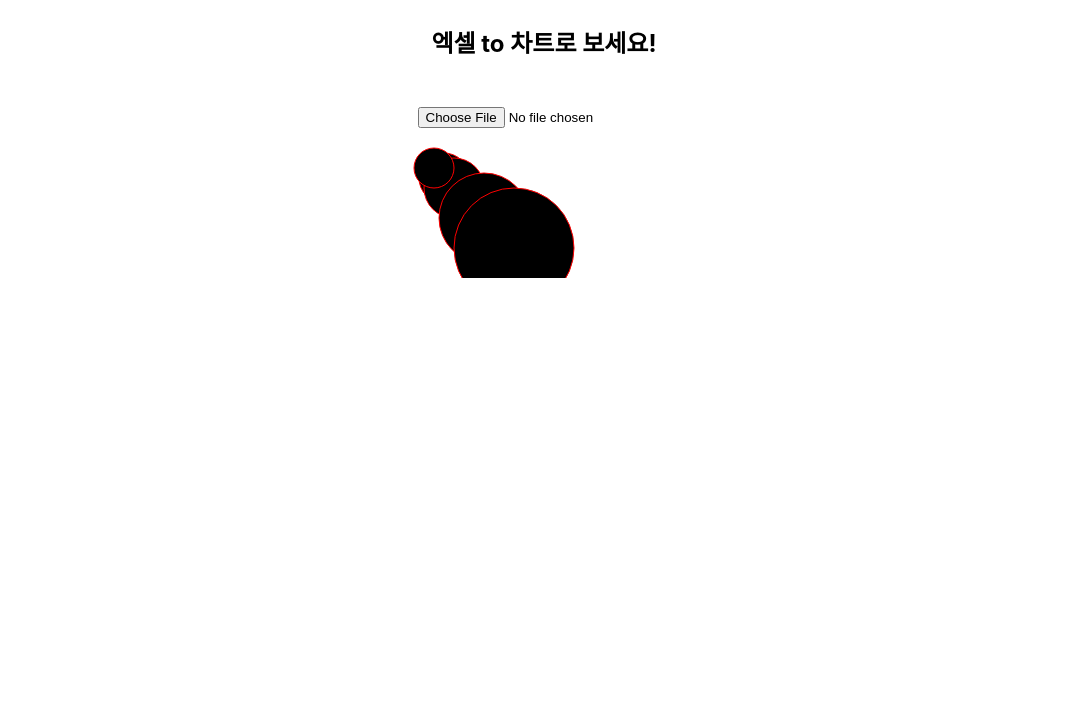
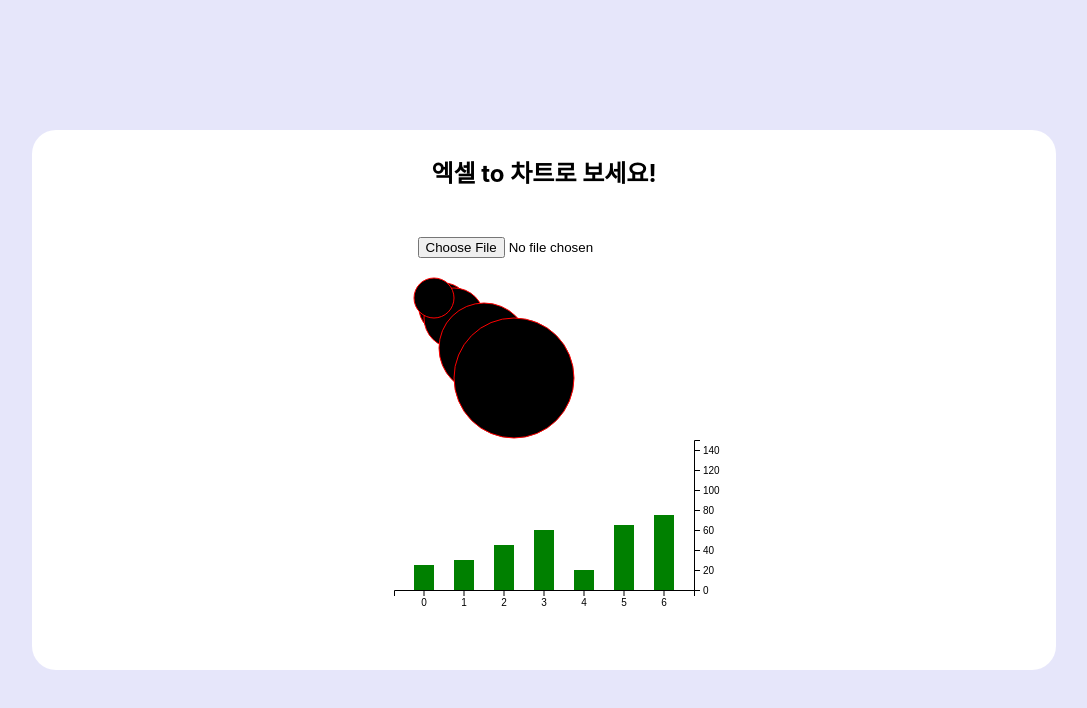
Before and after one commit to ybw903/ShowChart, a React (Create React App) app: page / in a window 1280 px wide. Shown: the top 708 px of the page, without its empty margins (96-1183 px from the left). Built offline with nearby package versions, Linux system fonts and the light colour scheme.

Commit message:
style: add background and padding

```diff
--- a/src/components/App/index.tsx
+++ b/src/components/App/index.tsx
@@ -4,10 +4,10 @@ import './style.css';
 
 function App() {
   return (
-    <>
+    <div className="body-wrapper">
       <Header/>
       <Content/>
-    </>
+    </div>
   );
 }
 
--- a/src/components/App/style.css
+++ b/src/components/App/style.css
@@ -0,0 +1,6 @@
+.body-wrapper {
+    border-radius: 24px;
+    overflow-x: hidden;
+    background-color: white;
+    width: 80%;
+}
--- a/src/components/Chart/Line.tsx
+++ b/src/components/Chart/Line.tsx
@@ -1,3 +1,58 @@
+import { axisBottom, axisRight,  scaleBand, scaleLinear, select } from "d3";
+import { useEffect, useRef, useState } from "react";
+
+import './style.css';
 export default function Line() {
+    const [data, setData] = useState([25,30,45,60,20,65,75]);
+    const svgRef = useRef<SVGSVGElement|null>(null);
+    useEffect(()=> {
+        const svg = select(svgRef.current);
 
+        const xScale:any  = scaleBand<number>()
+            .domain(data.map((_value,index) => index) )
+            .range([0,300])
+            .padding(0.5);
+
+        const yScale = scaleLinear()
+            .domain([0,150])
+            .range([150,0]);
+
+        const colorScale = scaleLinear<string>()
+            .domain([75,150])
+            .range(["green", "red"])
+            .clamp(true)
+
+        const xAxis:any = axisBottom(xScale);
+        svg.select('.x-axis')
+            .style("transform", "translateY(150px)")
+            .call(xAxis);
+        //xAxis(svg.select('.x-axis'));
+
+        const yAxis:any = axisRight(yScale);
+        svg.select('.y-axis')
+            .style("transform", "translateX(300px)")
+            .call(yAxis);
+
+        svg
+            .selectAll('.bar')
+            .data(data)
+            .join("rect")
+            .attr("class", "bar")
+            .style("transform", "scale(1,-1)")
+            .attr("x", (value,index) => xScale(index))
+            .attr("y",-150)
+            .attr("width", xScale.bandwidth())
+            .transition()
+            .attr("fill",colorScale)
+            .attr("height",value => 150 - yScale(value));
+
+    }, [data]);
+    return (
+        <div>
+            <svg ref={svgRef}>
+                <g className="x-axis"></g>
+                <g className="y-axis"></g>
+            </svg>
+        </div>
+    )
 }
--- /dev/null
+++ b/src/components/Chart/style.css
@@ -0,0 +1,5 @@
+svg {
+    overflow: visible;
+    margin-bottom: 2rem;
+    display: block;
+  }
--- a/src/components/Content/index.tsx
+++ b/src/components/Content/index.tsx
@@ -2,6 +2,7 @@ import React from 'react';
 import './style.css';
 import XLSX from 'xlsx';
 import Chart from '../Chart';
+import Line from '../Chart/Line';
 export default function Content() {
 
     const fileHandler = (e:React.ChangeEvent<HTMLInputElement>) => {
@@ -27,6 +28,7 @@ export default function Content() {
         <div className='content'>
             <input type='file' onChange={fileHandler}/>
             <Chart/>
+            <Line/>
         </div>
     );
 }
--- a/src/index.css
+++ b/src/index.css
@@ -11,3 +11,13 @@ code {
   font-family: source-code-pro, Menlo, Monaco, Consolas, 'Courier New',
     monospace;
 }
+
+#root {
+  min-height: 100vh;
+  background-color: lavender;
+  display: flex;
+  flex-direction: column;
+  width: 100%;
+  align-items: center;
+  justify-content: center;
+}
```
Also changed, not shown: src/components/ChartSelection/index.tsx (added, +15 -0 lines), src/components/ChartSelection/style.css (added).
